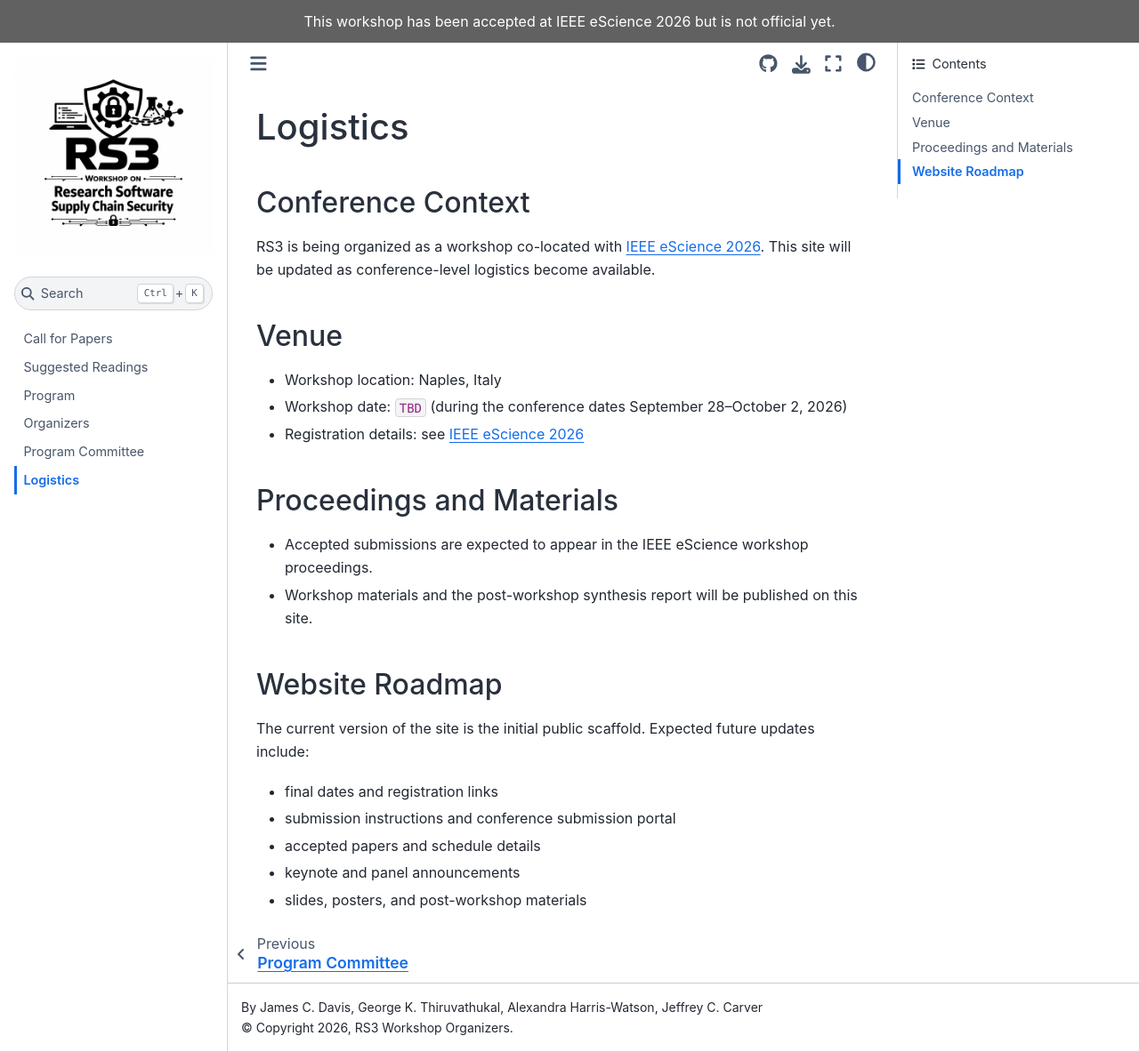
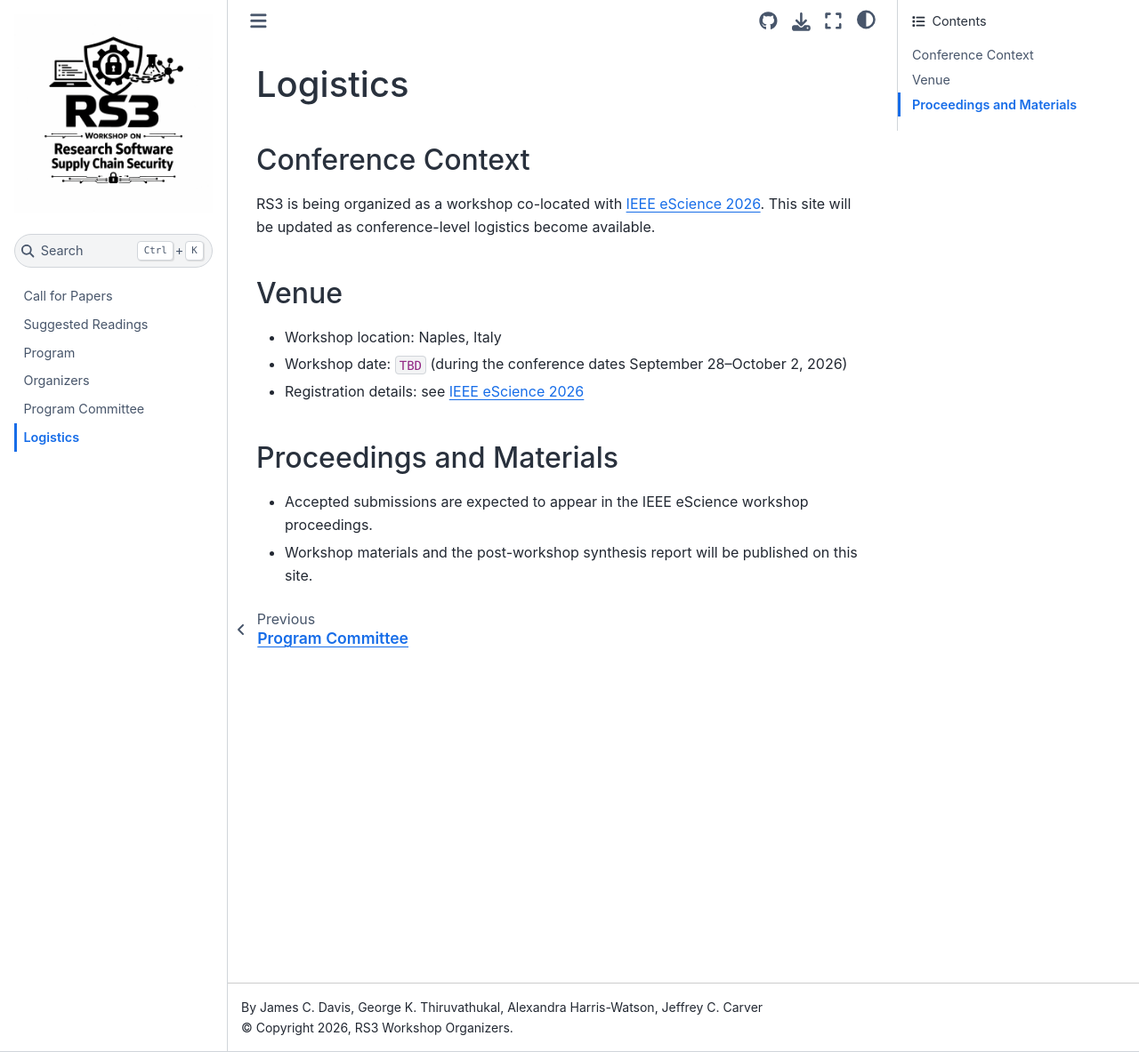
Before and after one commit to rs3series/escience26, a Sphinx documentation site: the page built from docs/logistics.rst, in a window 1280 px wide and 1183 px high. Shown: the whole window at 89% size. Built offline with Sphinx 7.4.7 and the Sphinx Book theme 1.1.4, drawn with Linux system fonts in a browser that asks for light colours.

Commit message:
Remove placeholder status text and announcement banner
Co-Authored-By: Claude Sonnet 4.6 <noreply@anthropic.com>

```diff
--- a/docs/conf.py
+++ b/docs/conf.py
@@ -44,8 +44,5 @@ html_theme_options = {
     "use_edit_page_button": False,
     "use_issues_button": False,
     "show_navbar_depth": 2,
-    "announcement": (
-        "This workshop has been accepted at IEEE eScience 2026 but is not "
-        "official yet."
-    ),
+    # "announcement": "The Call for Papers is now open! Submit at <URL>.",
 }
--- a/docs/index.rst
+++ b/docs/index.rst
@@ -80,12 +80,6 @@ The workshop will explore:
   adoption
 - emerging challenges from AI-enabled science and autonomous research agents
 
-Current Status
---------------
-
-The site is being prepared from the accepted workshop proposal draft and will be
-expanded as logistics are confirmed. Dates, submission links, and final venue
-details are currently listed as ``TBD``.
 
 .. toctree::
    :maxdepth: 1
--- a/docs/logistics.rst
+++ b/docs/logistics.rst
@@ -21,15 +21,3 @@ Proceedings and Materials
   proceedings.
 - Workshop materials and the post-workshop synthesis report will be published on
   this site.
-
-Website Roadmap
----------------
-
-The current version of the site is the initial public scaffold. Expected future
-updates include:
-
-- final dates and registration links
-- submission instructions and conference submission portal
-- accepted papers and schedule details
-- keynote and panel announcements
-- slides, posters, and post-workshop materials
```
